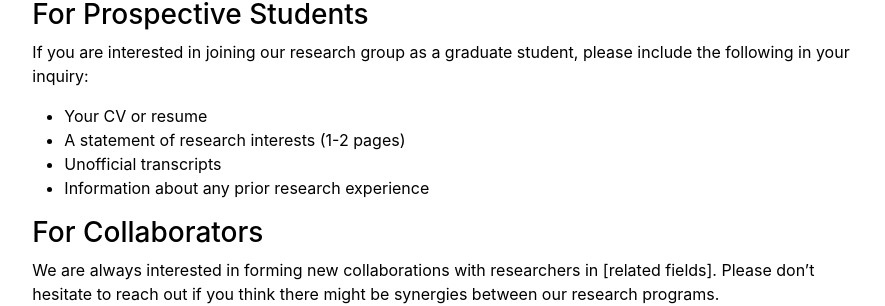
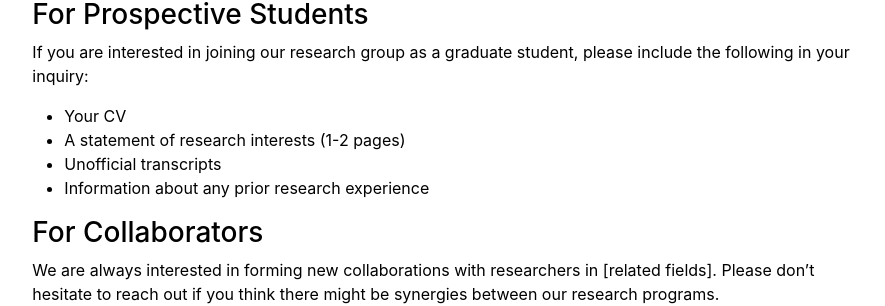
Before and after one commit to frank-dam-lab/frank-dam-lab.github.io, a Jekyll site: the page built from contact.md, in a window 1280 px wide. Shown: the part 261-567 px from the top of the page, without its empty margins (197-1082 px from the left). Built offline with Jekyll 4.4.1, drawn with Linux system fonts in a browser that asks for light colours.

Commit message:
Update contact.md

```diff
--- a/contact.md
+++ b/contact.md
@@ -11,7 +11,7 @@ We welcome inquiries from prospective students, collaborators, and anyone intere
 
 If you are interested in joining our research group as a graduate student, please include the following in your inquiry:
 
-- Your CV or resume
+- Your CV
 - A statement of research interests (1-2 pages)
 - Unofficial transcripts
 - Information about any prior research experience
```
